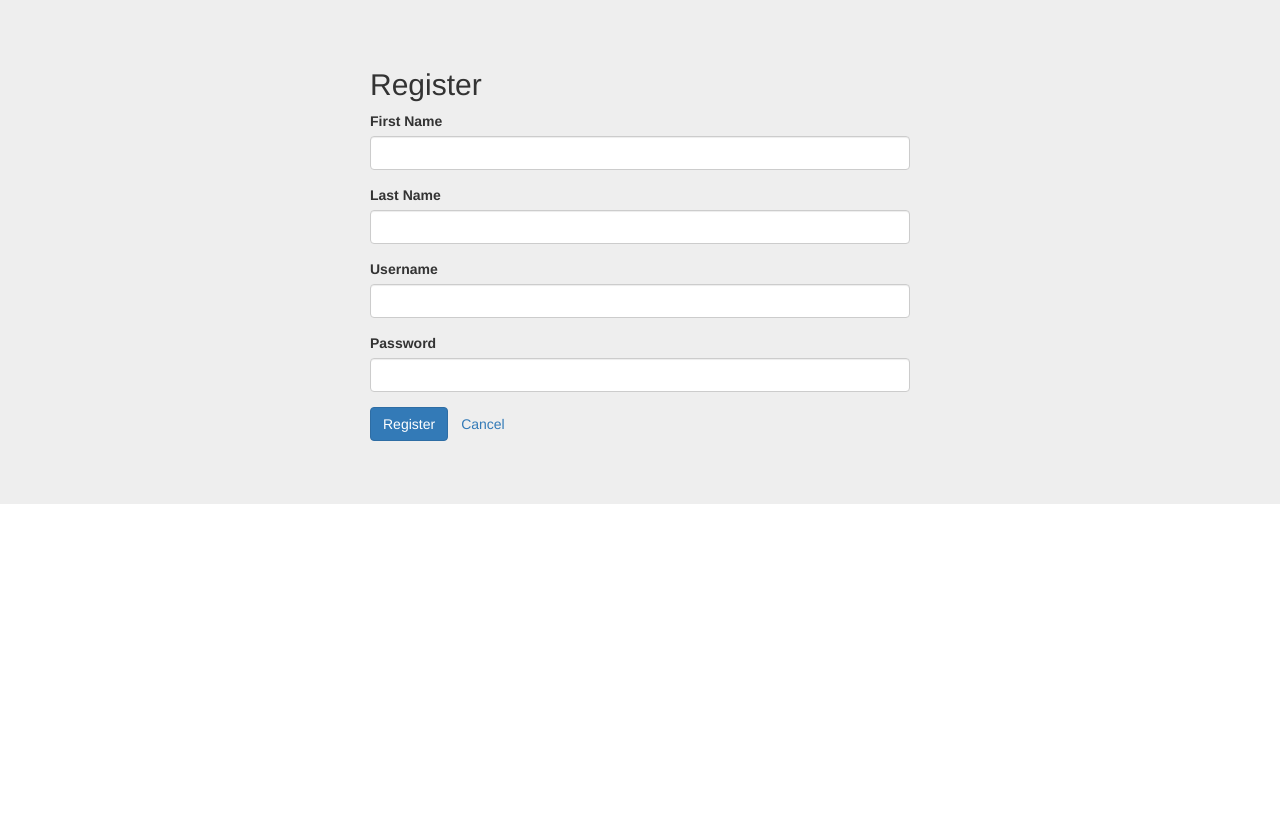
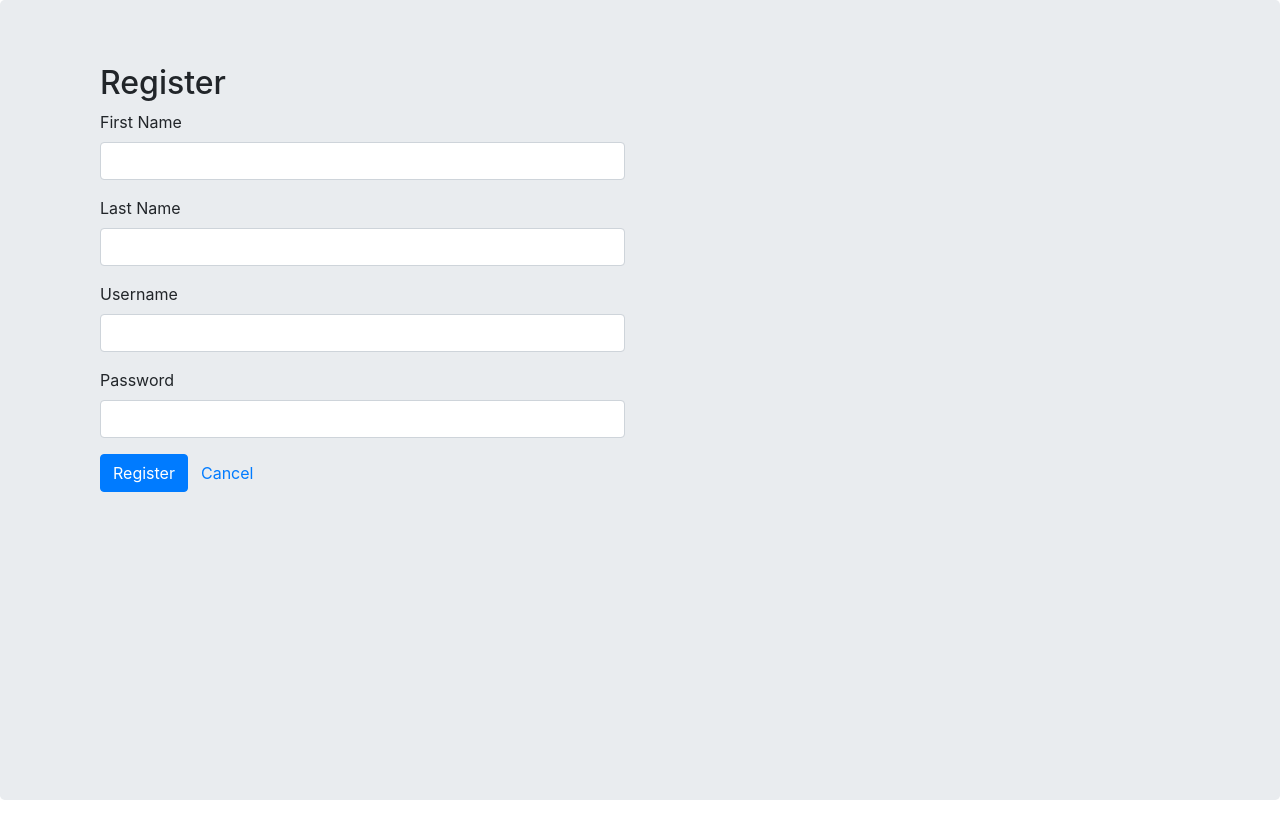
Before and after one commit to ahetawal-p/BogoEntry, a React (Create React App) app in the folder client/: page / in a window 1280 px wide. Before the commit the page ends 800 px from the top, so only its background shows below. Built offline with nearby package versions, Linux system fonts and the light colour scheme.

Commit message:
update bootstrap

```diff
--- a/client/package.json
+++ b/client/package.json
@@ -4,7 +4,7 @@
   "private": true,
   "proxy": "http://localhost:3001",
   "dependencies": {
-    "bootstrap": "^3.3.7",
+    "bootstrap": "^4.1.3",
     "history": "^4.7.2",
     "react": "^16.6.3",
     "react-dom": "^16.6.3",
--- a/client/src/App.jsx
+++ b/client/src/App.jsx
@@ -7,7 +7,7 @@ import { RegisterPage } from './components';
 class App extends Component {
   render() {
     return (
-      <div className="jumbotron">
+      <div className="jumbotron" style={{ height: '100vh' }}>
         <div className="container">
           <Router history={history}>
             <div>
```
Also changed, not shown: 1 other file (tests, documents, lock files or other folders).
